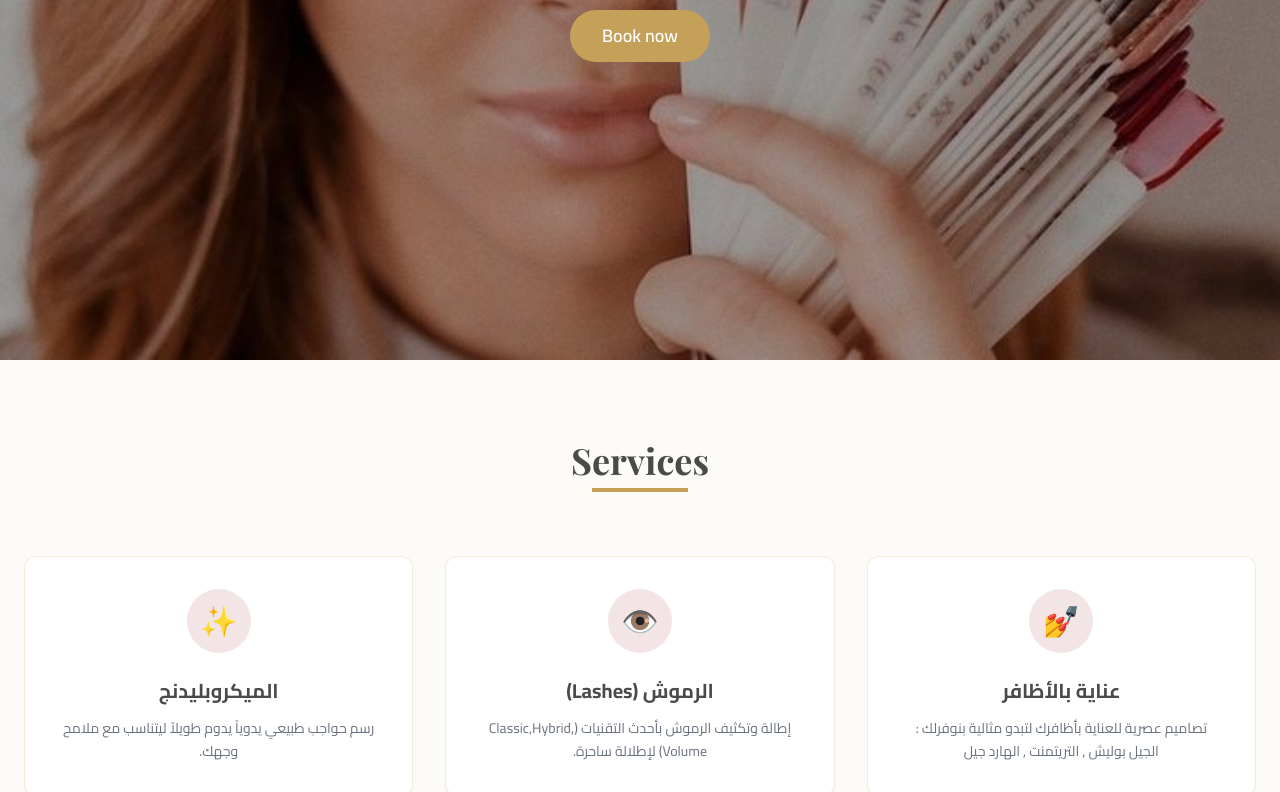
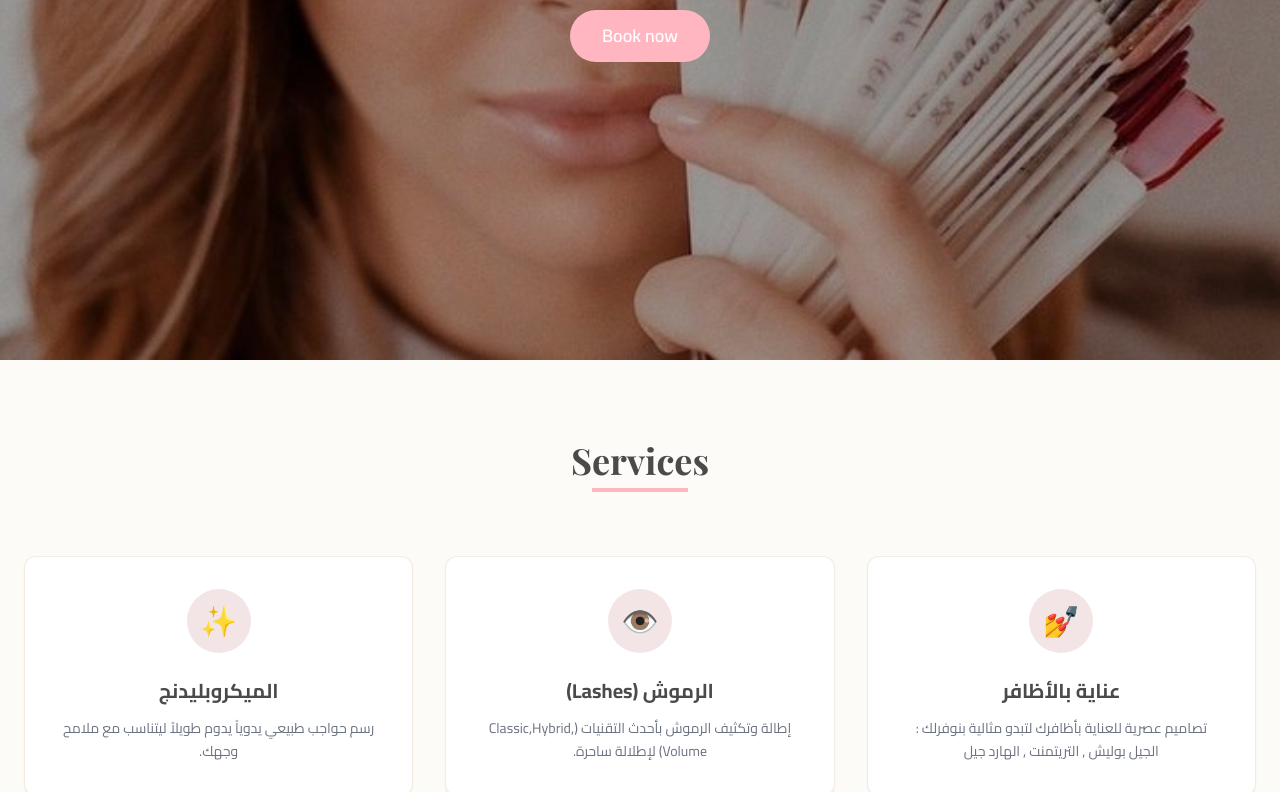
Before and after one commit to JuliaGeorge209/sarahatef, a plain HTML site: page index.html in a window 1280 px wide. Shown: the part 440-1232 px from the top of the page. Drawn offline with nearby package versions, Linux system fonts and the light colour scheme.

Commit message:
Update index.html

```diff
--- a/index.html
+++ b/index.html
@@ -22,7 +22,7 @@
                     colors: {
                         'salon-nude': '#FDFBF7',      /* خلفية نود فاتحة */
                         'salon-pink': '#F3E5E5',      /* وردي هادئ جداً */
-                        'salon-gold': '#C5A059',      /* ذهبي أنيق */
+                        'salon-gold': '#FFB6C1',      /* ذهبي أنيق */
                         'salon-dark': '#4A4A4A',      /* رمادي غامق للنصوص */
                     },
                     fontFamily: {
@@ -63,13 +63,13 @@
 
         /* تنسيق خاص لزر الحجز */
         .btn-gold {
-            background-color: #C5A059;
+            background-color: #FFB6C1;
             color: white;
             transition: all 0.3s ease;
         }
 
         .btn-gold:hover {
-            background-color: #b08d4b;
+            background-color: #FF69B4;
             transform: translateY(-2px);
             box-shadow: 0 4px 12px rgba(197, 160, 89, 0.4);
         }
```
